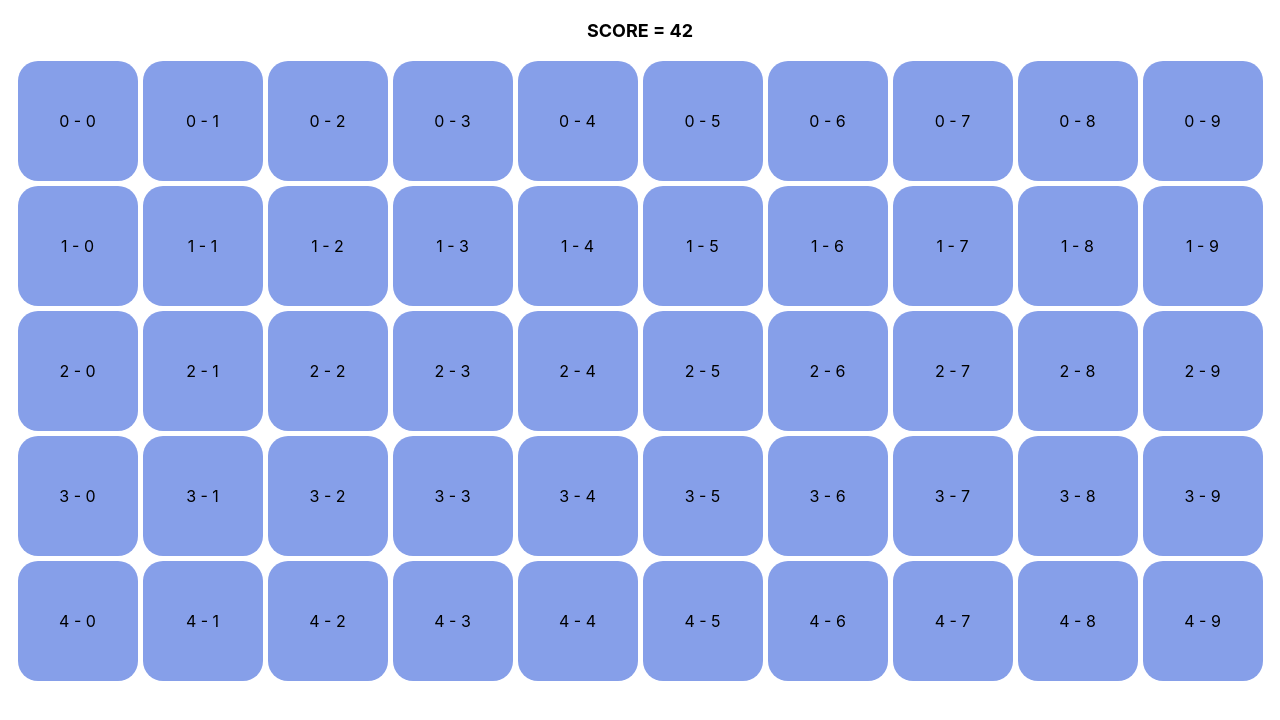
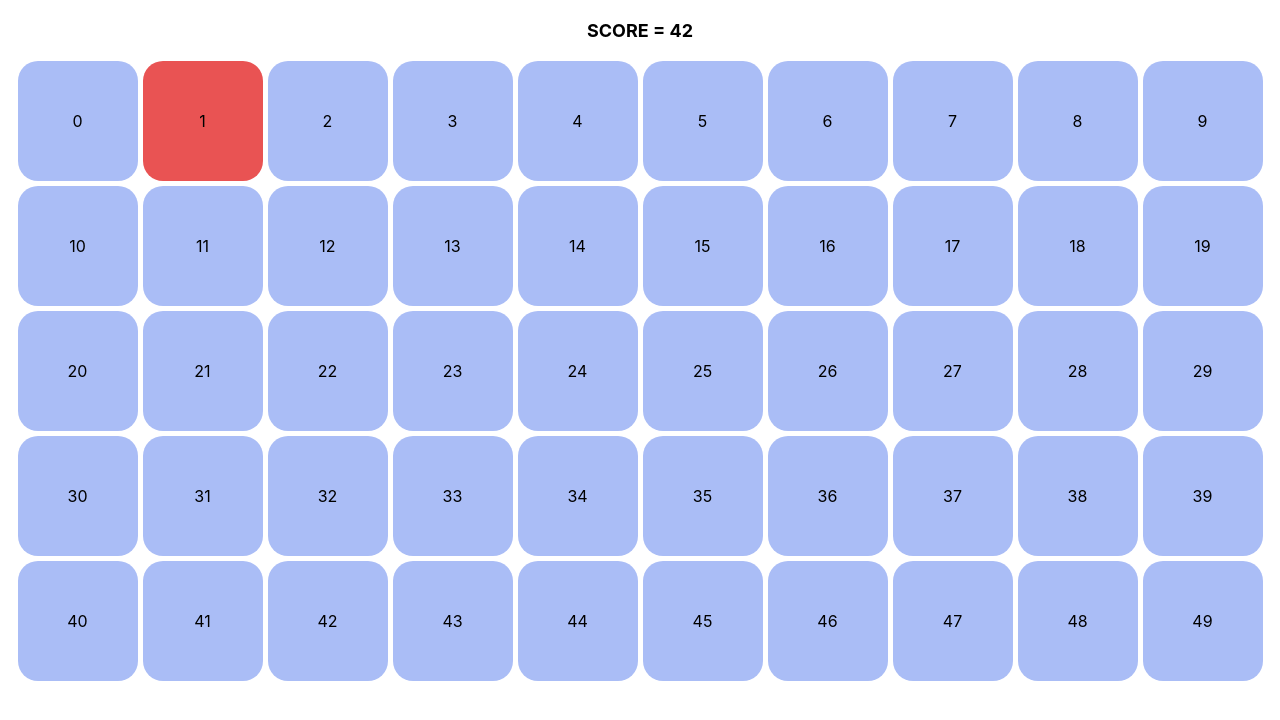
Before and after one commit to ZaqueuCavalcante/pathings, a React (Create React App) app: page / in a window 1280 px wide. Shown: the top 720 px of the page. Built offline with nearby package versions, Linux system fonts and the light colour scheme.

Commit message:
Add aplle

```diff
--- a/src/cell/Cell.css
+++ b/src/cell/Cell.css
@@ -1,6 +1,6 @@
 .Cell {
   display: grid;
-  background-color: rgb(134, 159, 233);
+  background-color: #79f357;
   padding: 1rem;
   justify-items: center;
   align-items: center;
--- a/src/cell/Cell.js
+++ b/src/cell/Cell.js
@@ -1,12 +1,47 @@
+import { useState } from "react";
 import "./Cell.css";
 
 function Cell(props) {
-  const row = props.row;
-  const column = props.column;
+  const id = props.id;
+  const type = props.type;
 
-  // const type = props.type;
+  let blue = "#aabdf6";
+  let purple = "#A020F0";
+  let red = "#e95353";
+  let green = "#79f357";
 
-  return <div className="Cell">{row + " - " + column}</div>;
+  let color = blue;
+
+  switch (type) {
+    case 0:
+      color = blue;
+      break;
+    case 1:
+      color = purple;
+      break;
+    case 2:
+      color = red;
+      break;
+    case 3:
+      color = green;
+      break;
+    default:
+      color = blue;
+  }
+
+  const [bgColor, setBgColor] = useState(color);
+
+  const changeColor = () => {
+    if (bgColor === purple) {
+      setBgColor(blue);
+    }
+  };
+
+  return (
+    <div className="Cell" onClick={changeColor} style={{ background: bgColor }}>
+      {id}
+    </div>
+  );
 }
 
 export default Cell;
--- a/src/maze/Maze.js
+++ b/src/maze/Maze.js
@@ -1,42 +1,32 @@
 import Cell from "../cell/Cell";
-import CellClass from "../cell/CellClass";
-import CellStack from "../cell/CellStack";
 import "./Maze.css";
 
 function Maze(props) {
   const rows = props.rows;
   const columns = props.columns;
 
-  const cellsIds = [[]];
-  let id = 0;
-  for (let row = 0; row > rows; row++) {
-    for (let column = 0; column > columns; column++) {
-      cellsIds[row][column] = id;
-      id++;
+  const cellsIds = [...Array(rows * columns).keys()];
+  const cells = [];
+  for (let id = 0; id < cellsIds.length; id++) {
+    cells[id] = 0;
+  }
+
+  let emptyCells = [];
+  for (let id = 0; id < cellsIds.length; id++) {
+    if (cells[id] === 0) {
+      emptyCells.push(id);
     }
   }
-
-  const cells = [[]];
-  for (let row = 0; row > rows; row++) {
-    for (let column = 0; column > columns; column++) {
-      cells[row][column] = new CellStack(new CellClass(row, column, 0));
-    }
-  }
-
-  const numbers = [...Array(rows * columns).keys()];
-
-  function getCellRow(cellId) {
-    return parseInt(cellId / columns);
-  }
-
-  function getCellColumn(cellId) {
-    return cellId % columns;
+  if (emptyCells.length !== 0) {
+    let randomIndex = Math.floor(Math.random() * emptyCells.length);
+    let appleId = emptyCells[randomIndex];
+    cells[appleId] = 2;
   }
 
   return (
     <div className="Maze">
-      {numbers.map((n) => (
-        <Cell key={n} row={getCellRow(n)} column={getCellColumn(n)}></Cell>
+      {cellsIds.map((n) => (
+        <Cell key={n} id={n} type={cells[n]}></Cell>
       ))}
     </div>
   );
```
Also changed, not shown: 1 other file (tests, documents, lock files or other folders).
